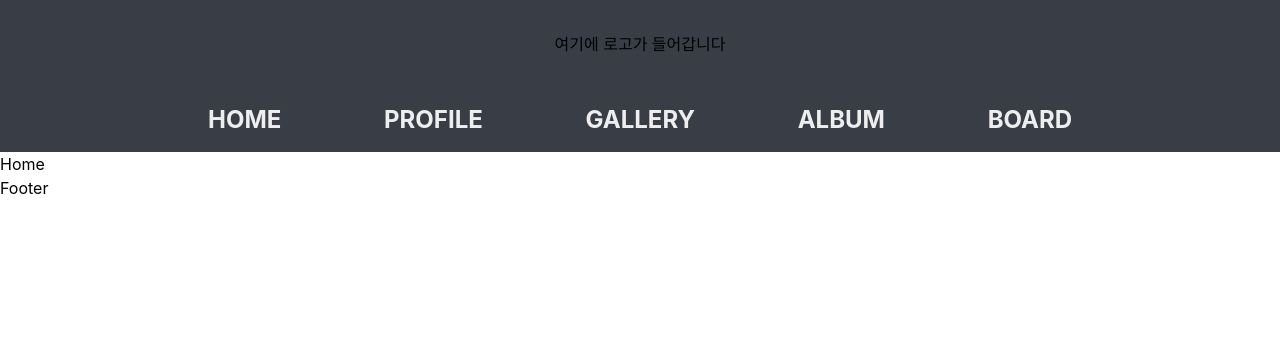
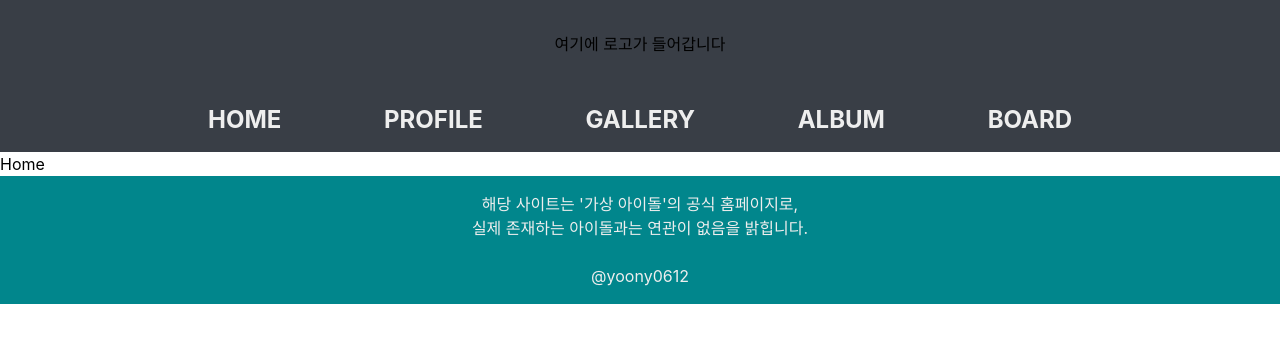
Before and after one commit to yoonui/Virtual_idol_Official_website_frontend, a React (Create React App) app: page / in a window 1280 px wide. Shown: the top 342 px of the page. Built offline with nearby package versions, Linux system fonts and the light colour scheme.

Commit message:
ADD: footer

```diff
--- a/src/components/basic/Footer.tsx
+++ b/src/components/basic/Footer.tsx
@@ -1,5 +1,14 @@
 const Footer = () => {
-  return <div>Footer</div>;
+  return (
+    <div className="w-[100%] bg-custom-mint-drak flex justify-center">
+      <div className="w-[70%] text-custom-white text-center my-4">
+        <div>해당 사이트는 '가상 아이돌'의 공식 홈페이지로,</div>
+        <div>실제 존재하는 아이돌과는 연관이 없음을 밝힙니다.</div>
+        <br />
+        <div>@yoony0612</div>
+      </div>
+    </div>
+  );
 };
 
 export default Footer;
```
